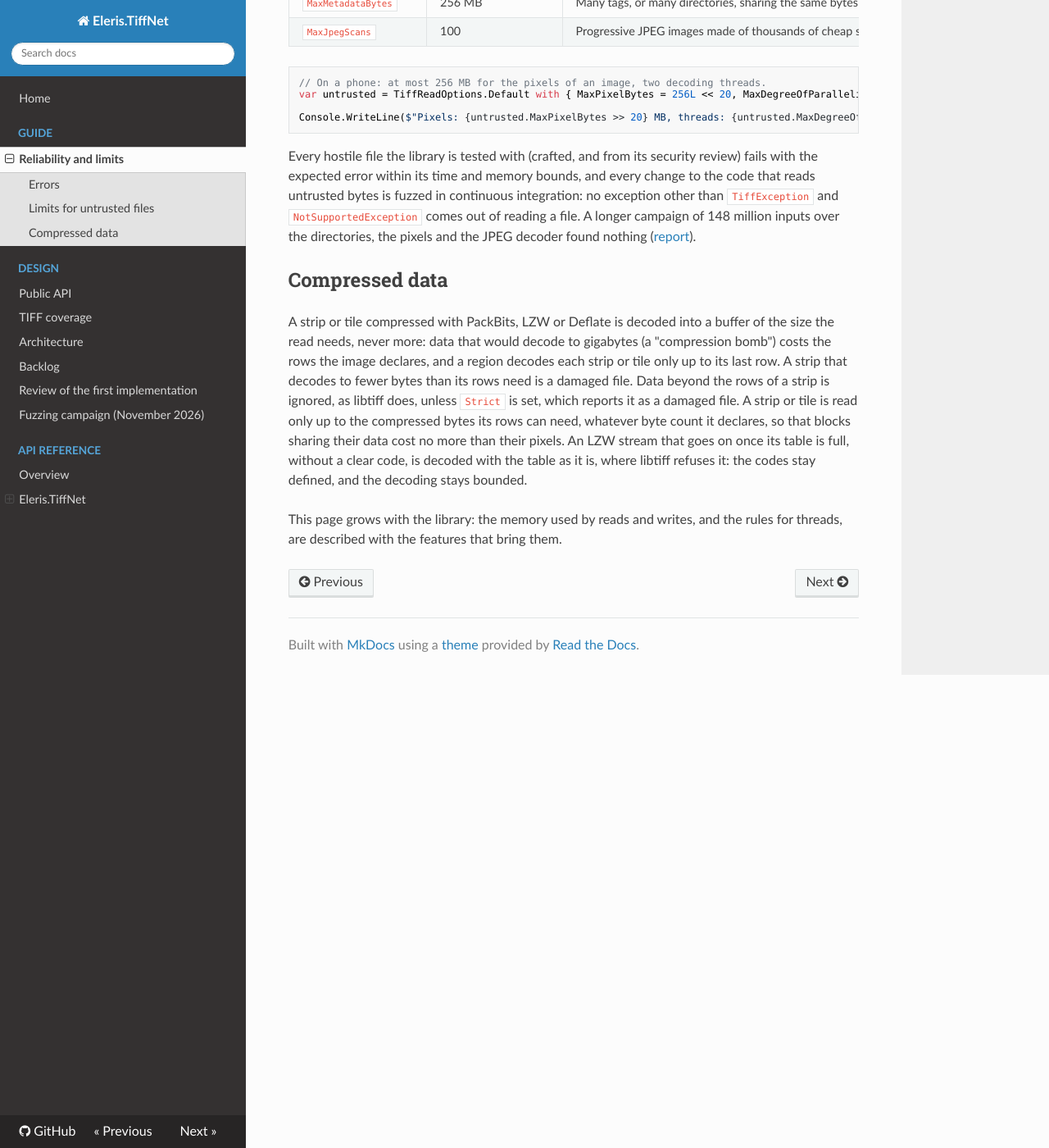
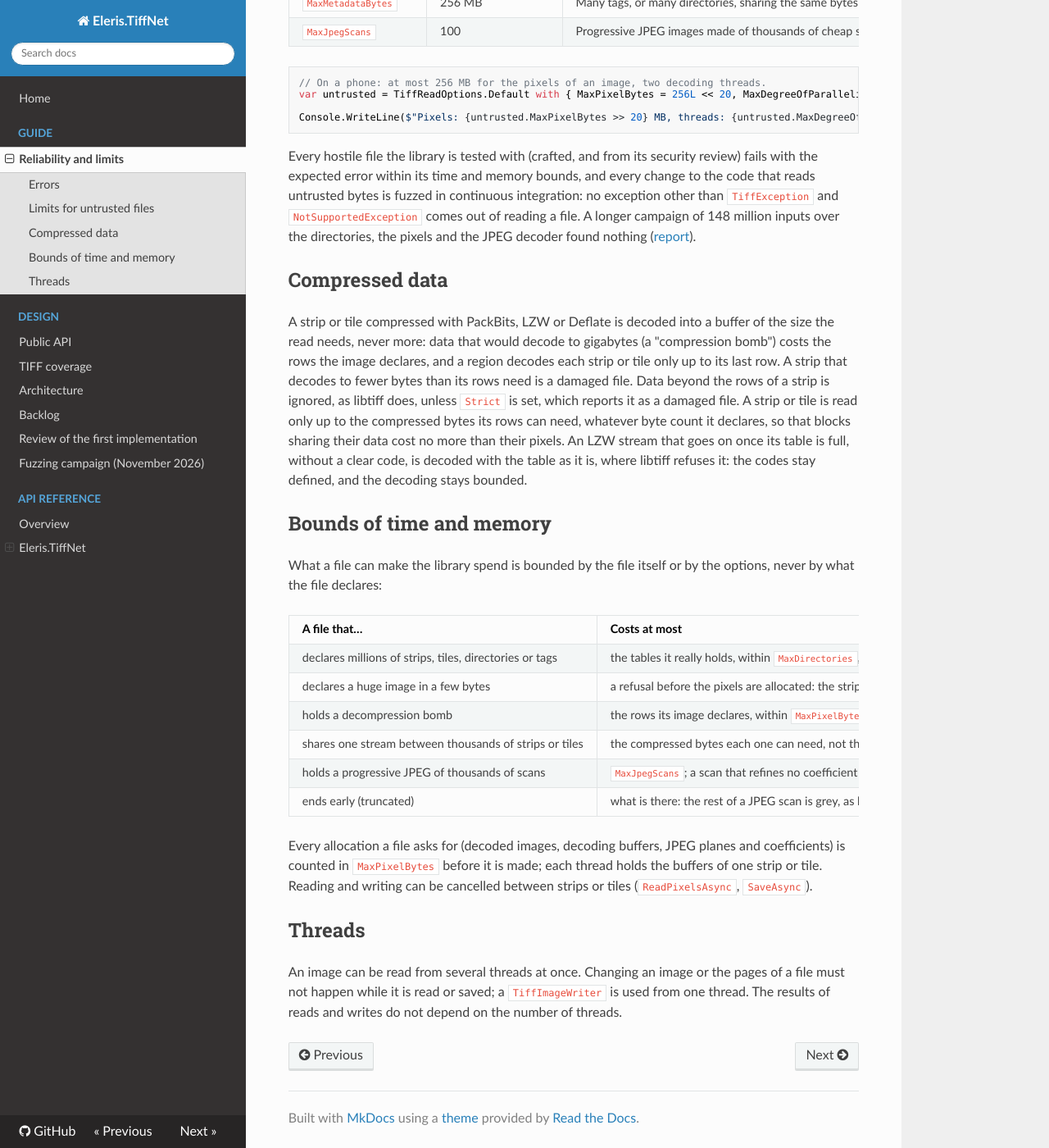
Before and after one commit to sputier/tiff-net, an MkDocs documentation site: the page built from docs/reliability.md, in a window 1280 px wide and 1400 px high, scrolled down 889 px. Shown: the whole window at 82% size. Built offline with MkDocs 1.6.1, drawn with Linux system fonts in a browser that asks for light colours; nearby versions of some CDN libraries.

Commit message:
Document the coverage of the standard and the bounds of the library
standard-coverage.md says what is read and written, what is refused and how each is tested; reliability.md adds the bounds of time and memory a file can cost, and the rules for threads.

Closes #54

```diff
--- a/docs/reliability.md
+++ b/docs/reliability.md
@@ -60,5 +60,24 @@ only up to the compressed bytes its rows can need, whatever byte count it declar
 more than their pixels. An LZW stream that goes on once its table is full, without a clear code, is decoded with the table as
 it is, where libtiff refuses it: the codes stay defined, and the decoding stays bounded.
 
-This page grows with the library: the memory used by reads and writes, and the rules for threads, are described with the
-features that bring them.
+## Bounds of time and memory
+
+What a file can make the library spend is bounded by the file itself or by the options, never by what the file declares:
+
+| A file that… | Costs at most |
+| --- | --- |
+| declares millions of strips, tiles, directories or tags | the tables it really holds, within `MaxDirectories`, `MaxTagsPerDirectory`, `MaxTagBytes` and `MaxMetadataBytes` |
+| declares a huge image in a few bytes | a refusal before the pixels are allocated: the strips must hold their rows (uncompressed), or could decode to them (a fixed ratio per codec) |
+| holds a decompression bomb | the rows its image declares, within `MaxPixelBytes` |
+| shares one stream between thousands of strips or tiles | the compressed bytes each one can need, not the file each time |
+| holds a progressive JPEG of thousands of scans | `MaxJpegScans`; a scan that refines no coefficient is refused |
+| ends early (truncated) | what is there: the rest of a JPEG scan is grey, as libjpeg gives it; other codecs report the missing rows |
+
+Every allocation a file asks for (decoded images, decoding buffers, JPEG planes and coefficients) is counted in `MaxPixelBytes`
+before it is made; each thread holds the buffers of one strip or tile. Reading and writing can be cancelled between strips or
+tiles (`ReadPixelsAsync`, `SaveAsync`).
+
+## Threads
+
+An image can be read from several threads at once. Changing an image or the pages of a file must not happen while it is read
+or saved; a `TiffImageWriter` is used from one thread. The results of reads and writes do not depend on the number of threads.
```
Also changed, not shown: docs/standard-coverage.md (added, +192 -0 lines).
